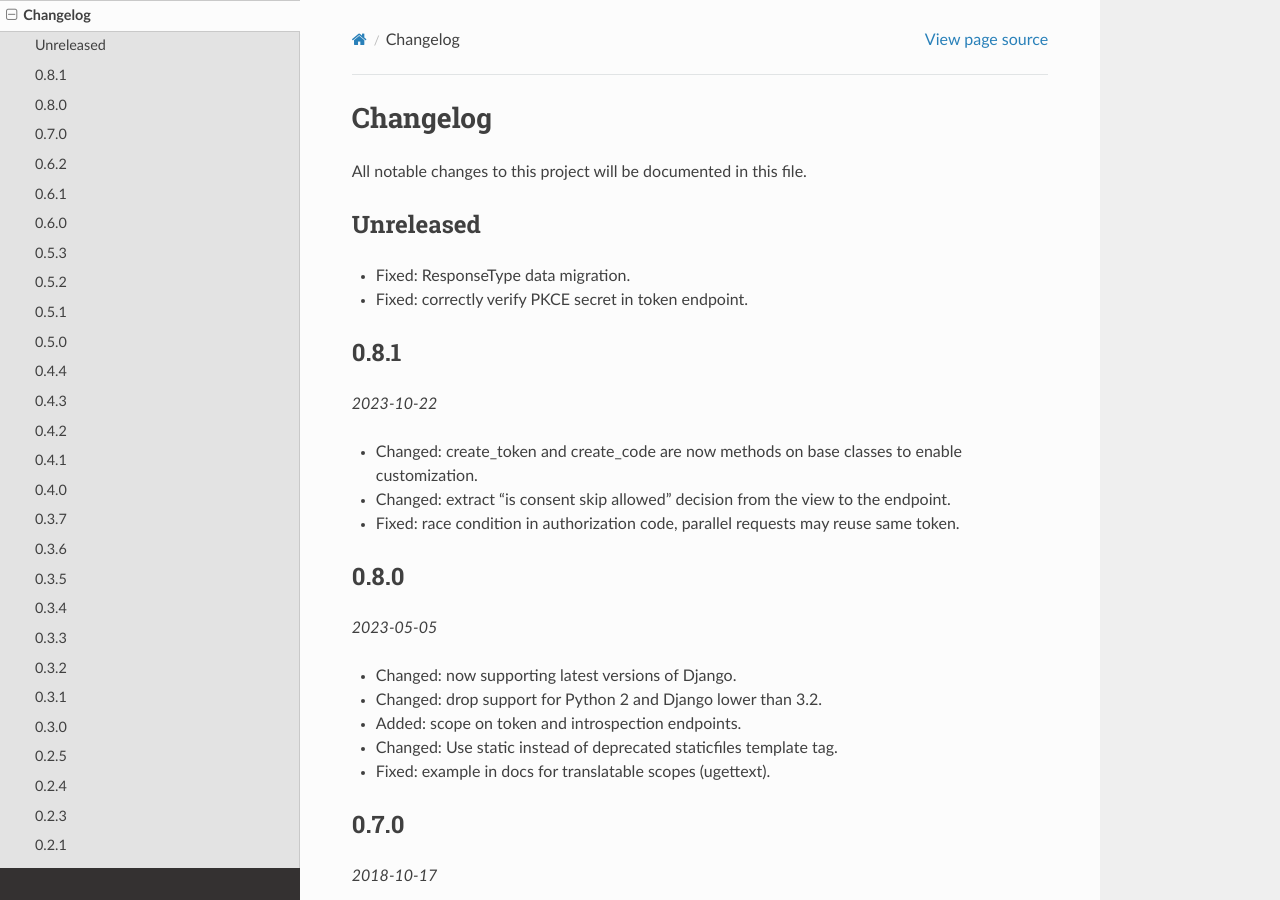
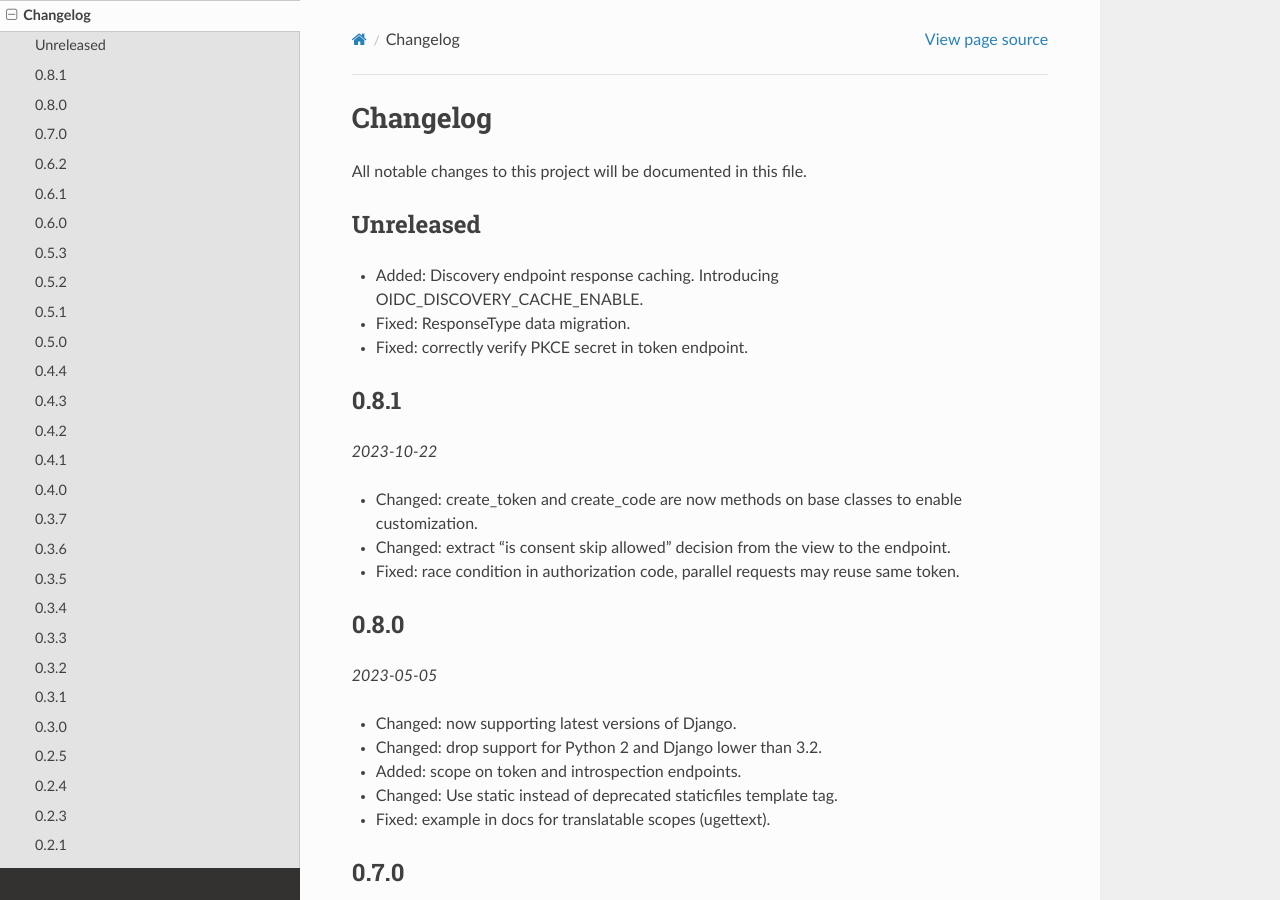
Before and after one commit to juanifioren/django-oidc-provider, a Sphinx documentation site: the page built from docs/sections/changelog.rst, in a window 1280 px wide and 900 px high. Built offline with Sphinx 7.4.7 and the Read the Docs theme 2.0.0, drawn with Linux system fonts in a browser that asks for light colours.

Commit message:
Update changelog.rst

```diff
--- a/docs/sections/changelog.rst
+++ b/docs/sections/changelog.rst
@@ -8,6 +8,7 @@ All notable changes to this project will be documented in this file.
 Unreleased
 ==========
 
+* Added: Discovery endpoint response caching. Introducing OIDC_DISCOVERY_CACHE_ENABLE.
 * Fixed: ResponseType data migration.
 * Fixed: correctly verify PKCE secret in token endpoint.
 
```
